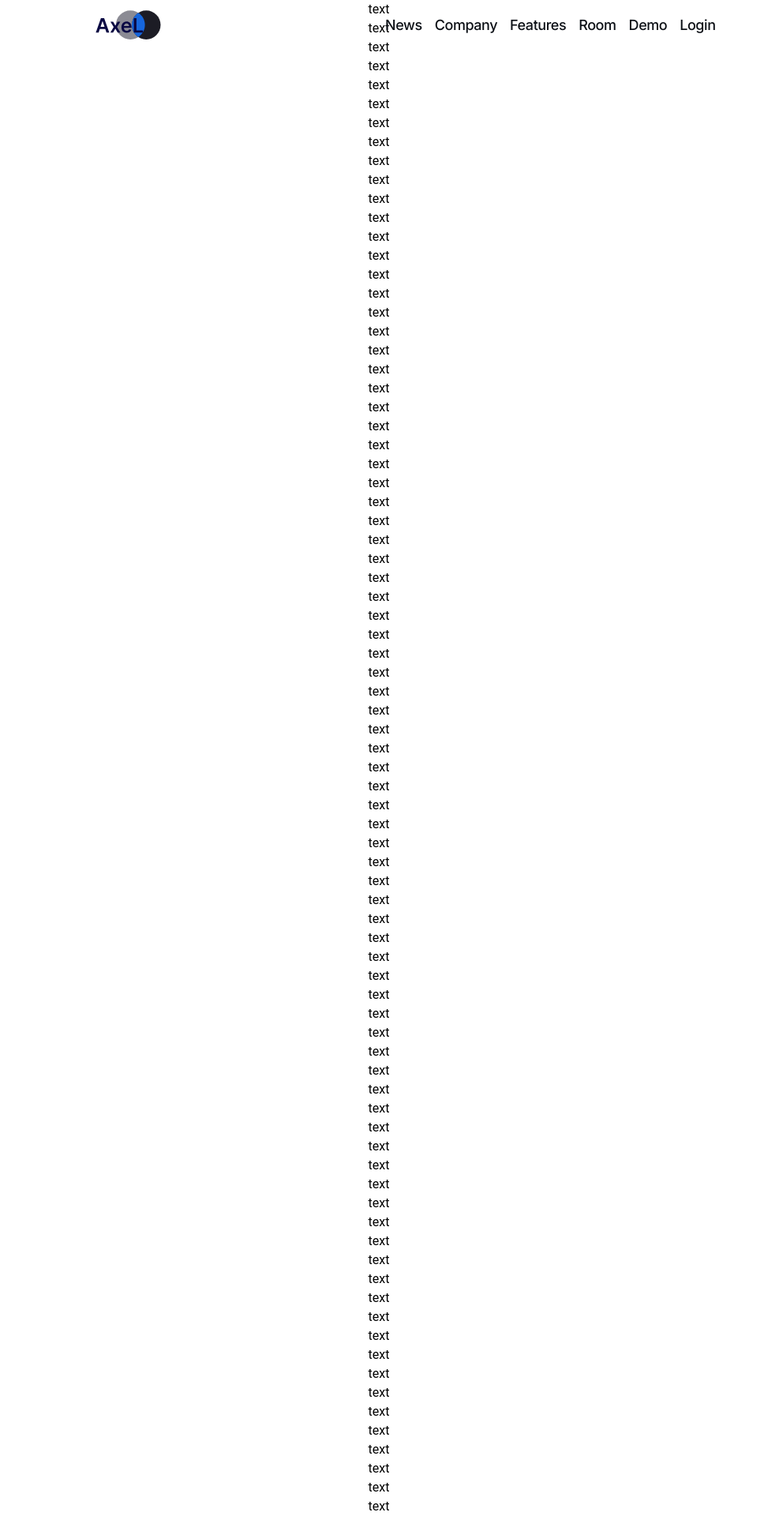
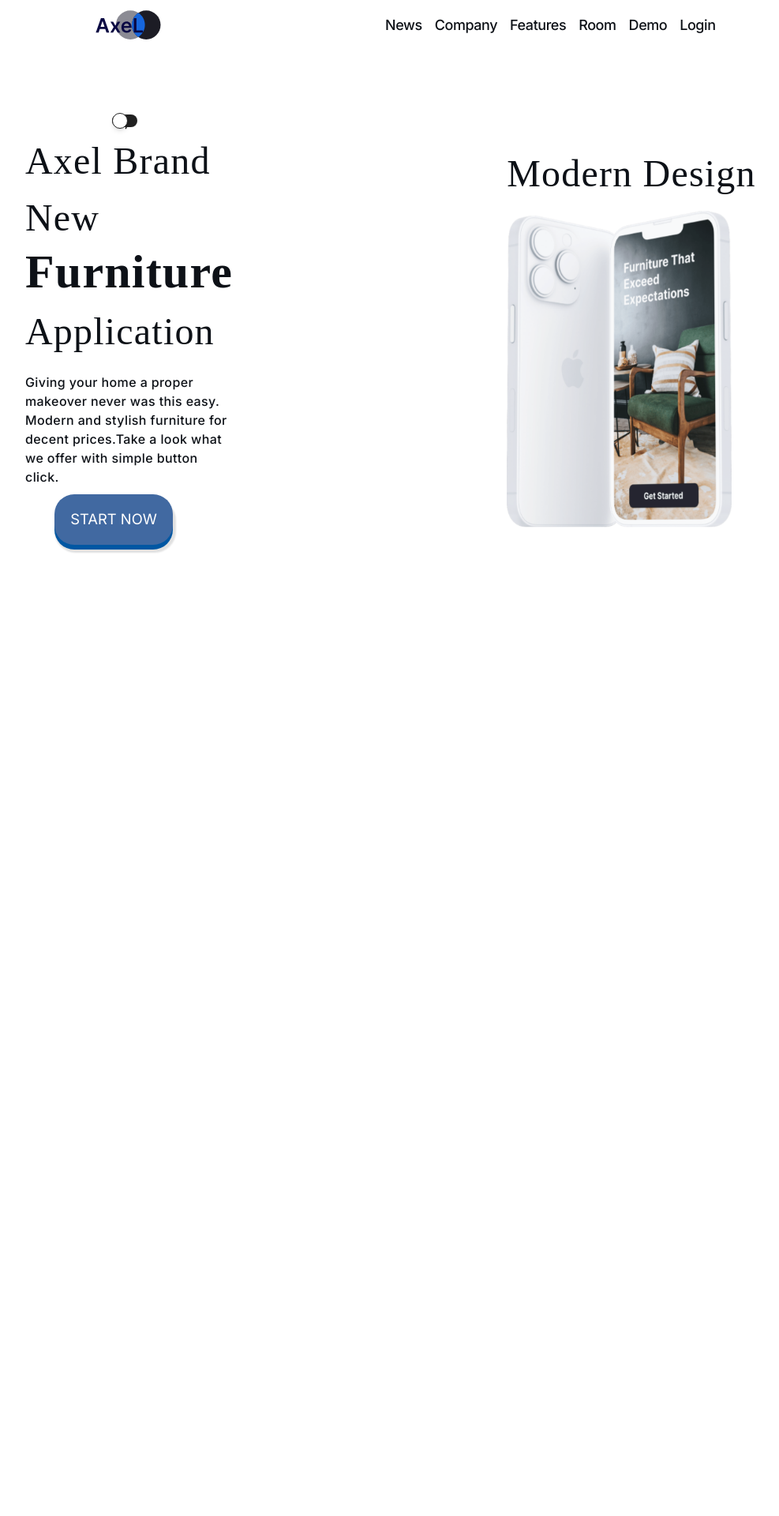
Before and after one commit to veerendra19codes/Axel, a React (Create React App) app: page / in a window 1280 px wide. Shown: the top 1920 px of the page at 79% size, without its empty margins (160-1147 px from the left). After the commit the page ends 800 px from the top, so only its background shows below. Built offline with nearby package versions, Linux system fonts and the light colour scheme; a web font is replaced by a local one.

Commit message:
hero section

```diff
--- a/src/App.js
+++ b/src/App.js
@@ -1,17 +1,16 @@
 import './App.css';
 import Home from './Components/AllComponents/Home';
-// import { Button } from "@material-tailwind/react";
+import Header from './Components/Header/Header';
+
 
 function App() {
   return (
     <div className="App">
 
       <Home />
+      <Header/>
 
-      {/* <h1 className="text-3xl font-bold underline">
-      Hello world!
-    </h1> */}
-    {/* <Button>Button</Button> */}
+
     </div>
   );
 }
--- a/src/Components/AllComponents/Home.jsx
+++ b/src/Components/AllComponents/Home.jsx
@@ -5,109 +5,6 @@ const Home = () => {
     return (
         <div>
             <Navbar />
-            <div>text</div>
-            <div>text</div>
-            <div>text</div>
-            <div>text</div>
-            <div>text</div>
-            <div>text</div>
-            <div>text</div>
-            <div>text</div>
-            <div>text</div>
-            <div>text</div>
-            <div>text</div>
-            <div>text</div>
-            <div>text</div>
-            <div>text</div>
-            <div>text</div>
-            <div>text</div>
-            <div>text</div>
-            <div>text</div>
-            <div>text</div>
-            <div>text</div>
-            <div>text</div>
-            <div>text</div>
-            <div>text</div>
-            <div>text</div>
-            <div>text</div>
-            <div>text</div>
-            <div>text</div>
-            <div>text</div>
-            <div>text</div>
-            <div>text</div>
-            <div>text</div>
-            <div>text</div>
-            <div>text</div>
-            <div>text</div>
-            <div>text</div>
-            <div>text</div>
-            <div>text</div>
-            <div>text</div>
-            <div>text</div>
-            <div>text</div>
-            <div>text</div>
-            <div>text</div>
-            <div>text</div>
-            <div>text</div>
-            <div>text</div>
-            <div>text</div>
-            <div>text</div>
-            <div>text</div>
-            <div>text</div>
-            <div>text</div>
-            <div>text</div>
-            <div>text</div>
-            <div>text</div>
-            <div>text</div>
-            <div>text</div>
-            <div>text</div>
-            <div>text</div>
-            <div>text</div>
-            <div>text</div>
-            <div>text</div>
-            <div>text</div>
-            <div>text</div>
-            <div>text</div>
-            <div>text</div>
-            <div>text</div>
-            <div>text</div>
-            <div>text</div>
-            <div>text</div>
-            <div>text</div>
-            <div>text</div>
-            <div>text</div>
-            <div>text</div>
-            <div>text</div>
-            <div>text</div>
-            <div>text</div>
-            <div>text</div>
-            <div>text</div>
-            <div>text</div>
-            <div>text</div>
-            <div>text</div>
-            <div>text</div>
-            <div>text</div>
-            <div>text</div>
-            <div>text</div>
-            <div>text</div>
-            <div>text</div>
-            <div>text</div>
-            <div>text</div>
-            <div>text</div>
-            <div>text</div>
-            <div>text</div>
-            <div>text</div>
-            <div>text</div>
-            <div>text</div>
-            <div>text</div>
-            <div>text</div>
-            <div>text</div>
-            <div>text</div>
-            <div>text</div>
-            <div>text</div>
-
-
-
         </div>
     )
 }
--- /dev/null
+++ b/src/Components/Header/Header.jsx
@@ -0,0 +1,53 @@
+import React from 'react'
+import header1 from "../../assets/images/headerImage.png"
+import { Switch } from "@material-tailwind/react";
+
+const Header = () => {
+    return (
+        <div className="mx-auto pt-16">
+            <div className="grid grid-cols-2 justify-items-left items-center">
+                {/* left start  */}
+                <div className="w-4/5 pl-24 mt-20 justify-self-start">
+                    <Switch defaultChecked />;
+                    <h1 className="text-5xl pl-24 font-russonOne font-medium no-underline align-middle text-left tracking-wide normal-case leading-normal text-dark">
+                        Axel Brand New {" "}
+                        <span className="text-dark text-6xl font-petitFormal font-bold">
+                            Furniture
+                        </span>
+                        {" "}
+                        Application
+                    </h1>
+                    <div className="mt-4 pl-24 text-left">
+                        <p className="w-4/5 font-inter font-medium no-underline align-middle tracking-wide normal-case text-dark">
+                            Giving your home a proper makeover never was this easy. Modern
+                            and stylish furniture for decent prices.Take a look what we offer
+                            with simple button click.
+                        </p>
+                    </div>
+                    <div className="pb-20">
+                        <button className="pushable mt-4">
+                            <span className="front">Start now</span>
+                        </button>
+                    </div>
+                </div>
+                {/* left end  */}
+
+                {/* right */}
+                <div className="mt-4 align-middle justify-self-center">
+                    <div>
+                        <h2 className="text-5xl pb-4  font-russonOne font-medium no-underline align-middle tracking-wide normal-case leading-normal text-dark">
+                            Modern Design
+                        </h2>
+                    </div>
+                    <img
+                        className="h-[400px]  bg-no-repeat bg-center align-middle justify-center relative z-10 header rounder-xl"
+                        src={header1}
+                        alt="header-phone"
+                    ></img>
+                </div>
+            </div>
+        </div>
+    )
+}
+
+export default Header
--- a/src/index.css
+++ b/src/index.css
@@ -5,3 +5,52 @@
 @tailwind base;
 @tailwind components;
 @tailwind utilities;
+
+@layer utilities {
+    .pushable {
+        background: hsl(208deg 100% 32%);
+        border-radius: 25px;
+        border: none;
+        position: relative;
+        color: #fff;
+        text-transform: uppercase;
+        font-family: "Inter";
+        padding: 0px;
+        box-shadow: 2px 2px 2px 2px rgba(0, 0, 0, 0.12);
+        cursor: pointer;
+        outline-offset: 2px;
+    }
+
+    .front {
+        display: block;
+        padding: 18px 20px;
+        border-radius: 25px;
+        font-size: 1.15rem;
+        background: #4169a1;
+        color: white;
+        font-family: "Inter";
+        transform: translateY(-6px);
+    }
+
+    .pushable:active .front {
+        transform: translateY(-2px)
+    }
+
+    .header {
+        animation: bounce 2.5s linear infinite;
+    }
+
+    @keyframes bounce {
+        0% {
+            transform: translateY(-20px);
+        }
+
+        50% {
+            transform: translateY(20px);
+        }
+
+        100% {
+            transform: translateY(-20px);
+        }
+    }
+}
--- a/tailwind.config.js
+++ b/tailwind.config.js
@@ -5,7 +5,7 @@ module.exports = withMT({
   theme: {
     extend: {
       fontFamily: {
-        russoOne: ["Russo One"],
+        russonOne: ["Russon One"],
         inter: ["Inter"],
         petitFormal: ["Petit Formal Script"]
       },
```
